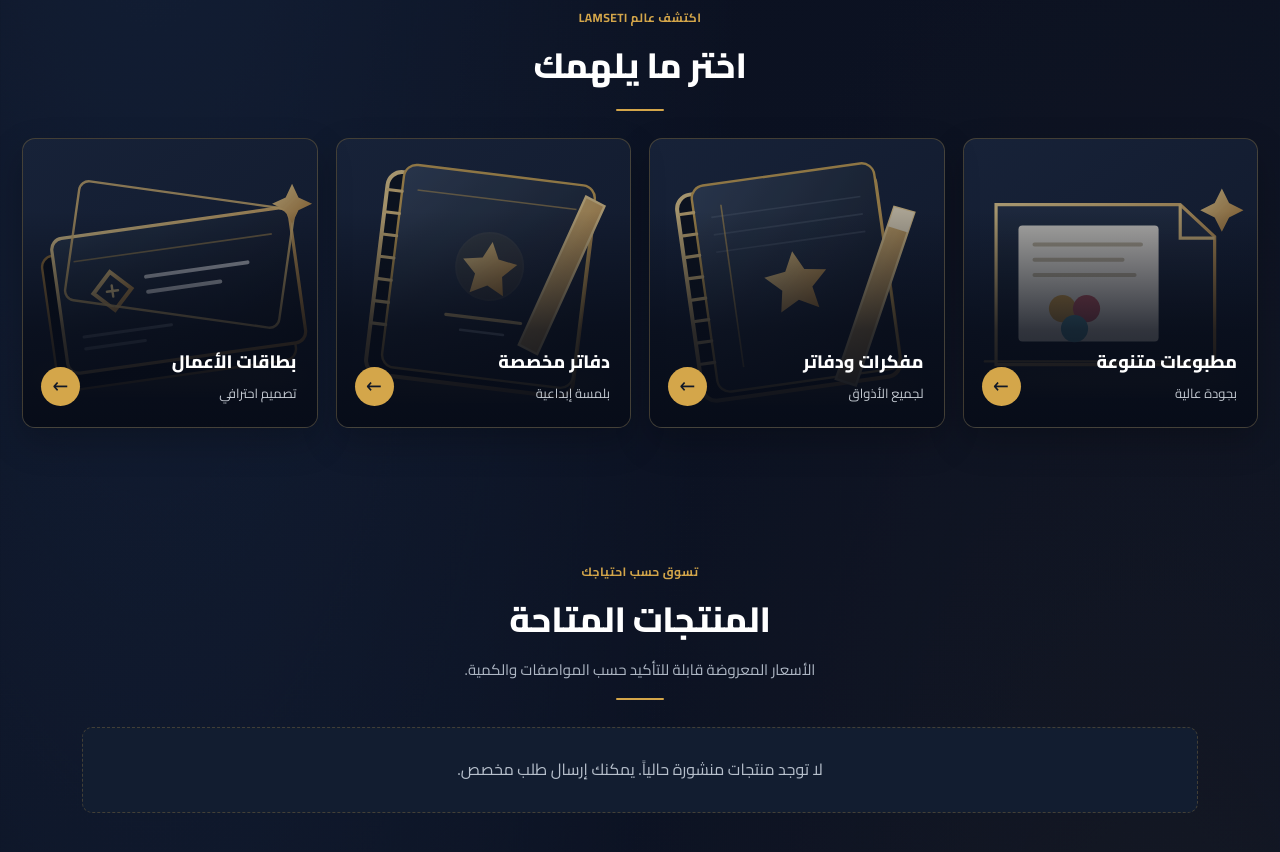
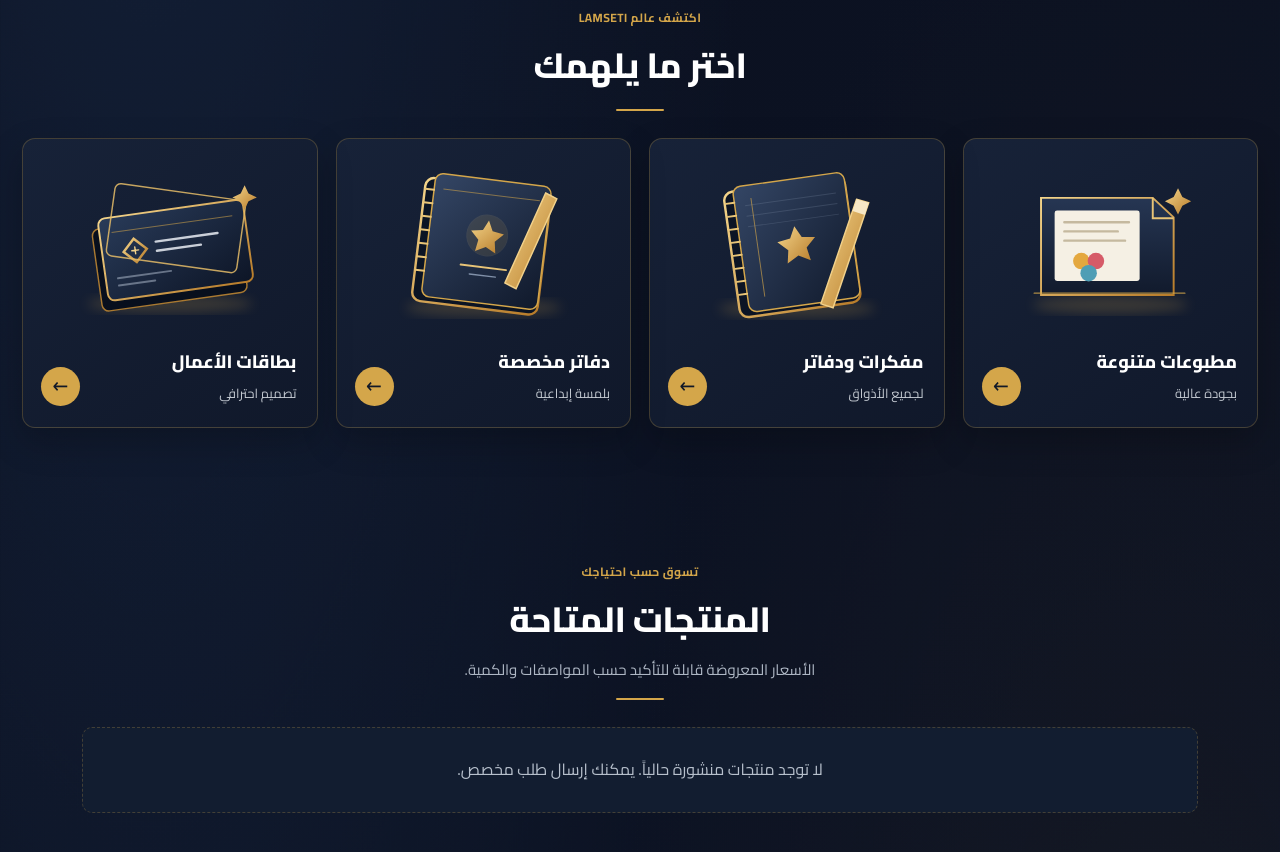
Before and after one commit to htabdou4-afk/lamseti-store, a React app: page / in a window 1280 px wide. Shown: the part 909-1761 px from the top of the page. Built offline with nearby package versions, Linux system fonts and the light colour scheme; some packages are replaced by stand-ins of ours; no server answers; the database is empty.

Commit message:
Style original category illustrations

```diff
--- a/styles.css
+++ b/styles.css
@@ -644,3 +644,10 @@ body{
  .category-card,.category-card img,.hero-actions .btn{transition:none!important}
  .category-card:hover{transform:none}
 }
+
+
+/* Original symbolic category artwork: keep illustrations clean and text-free. */
+.category-card:before{display:none}
+.category-card img{height:calc(100% - 86px);padding:18px 20px 6px;object-fit:contain;opacity:1;filter:none;transition:transform .55s ease}
+.category-card:hover img{filter:none}
+@media(max-width:600px){.category-card img{height:calc(100% - 70px);padding:14px 14px 3px}}
```
